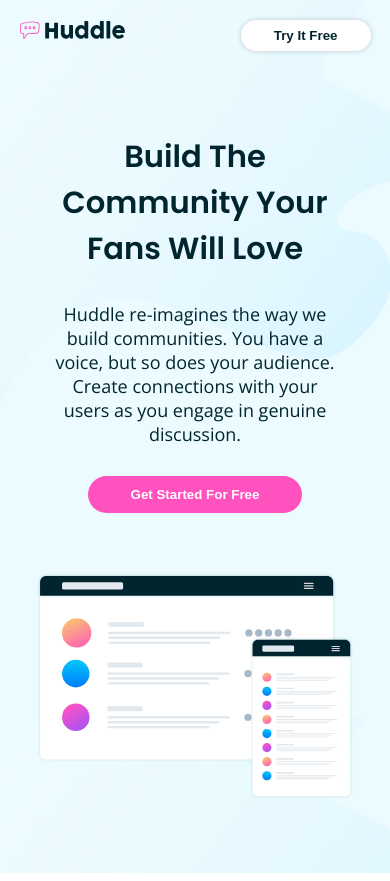
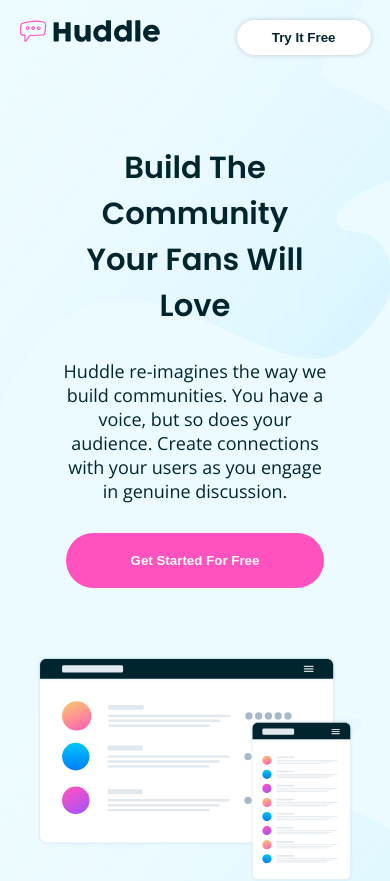
Before and after one commit to jpphilips/jp_zuri_huddle_copy.github.io, a plain HTML site: page index.html in a window 390 px wide. Shown: the top 881 px of the page. Drawn offline with nearby package versions, Linux system fonts and the light colour scheme.

Commit message:
fixed padding issue

```diff
--- a/style.css
+++ b/style.css
@@ -20,7 +20,7 @@ h1 {
 button.Get-started-for-free {
     background-color: hsl(322, 100%, 66%);
     color: white;
-    padding: 4% 15%;
+    padding: 20px 65px;
     border-radius: 50px;
     border: none;
     font-weight: 700;
@@ -32,7 +32,6 @@ button.Get-started-for-free:hover {
 
 /* end of general */
 
-/* logo div */
 
 
 /* top section */
@@ -241,11 +240,11 @@ td {
 
 @media screen and (max-width: 600px){
     .logo-div img {
-    width: 30%;
+    width: 140px;
     }
 
     button.try-it-free {
-        padding: 8px 33px;
+        padding: 10px 35px;
     }
 
     .flex-container {
@@ -253,7 +252,7 @@ td {
         text-align: center;
     }
     .grid-top-text {
-        padding: 10%;
+        padding: 43px;
         margin-bottom: 25px;
     }
 
@@ -277,7 +276,7 @@ td {
     }
 
     .middle-section .flex-mid {
-        padding: 13% 12%;
+        padding: 60px 48px;
     }
 
     .grid-mid-top-text,
```
